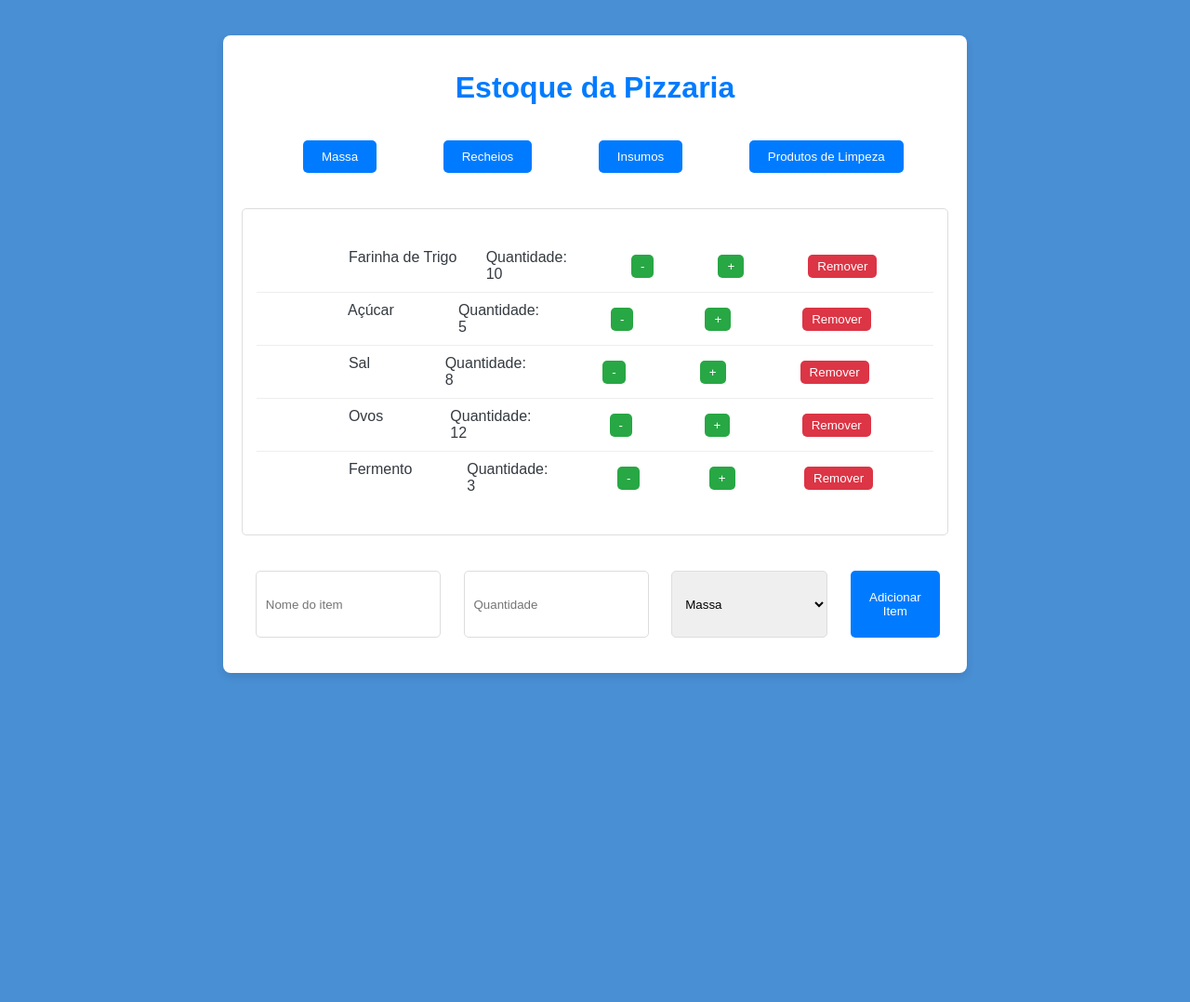
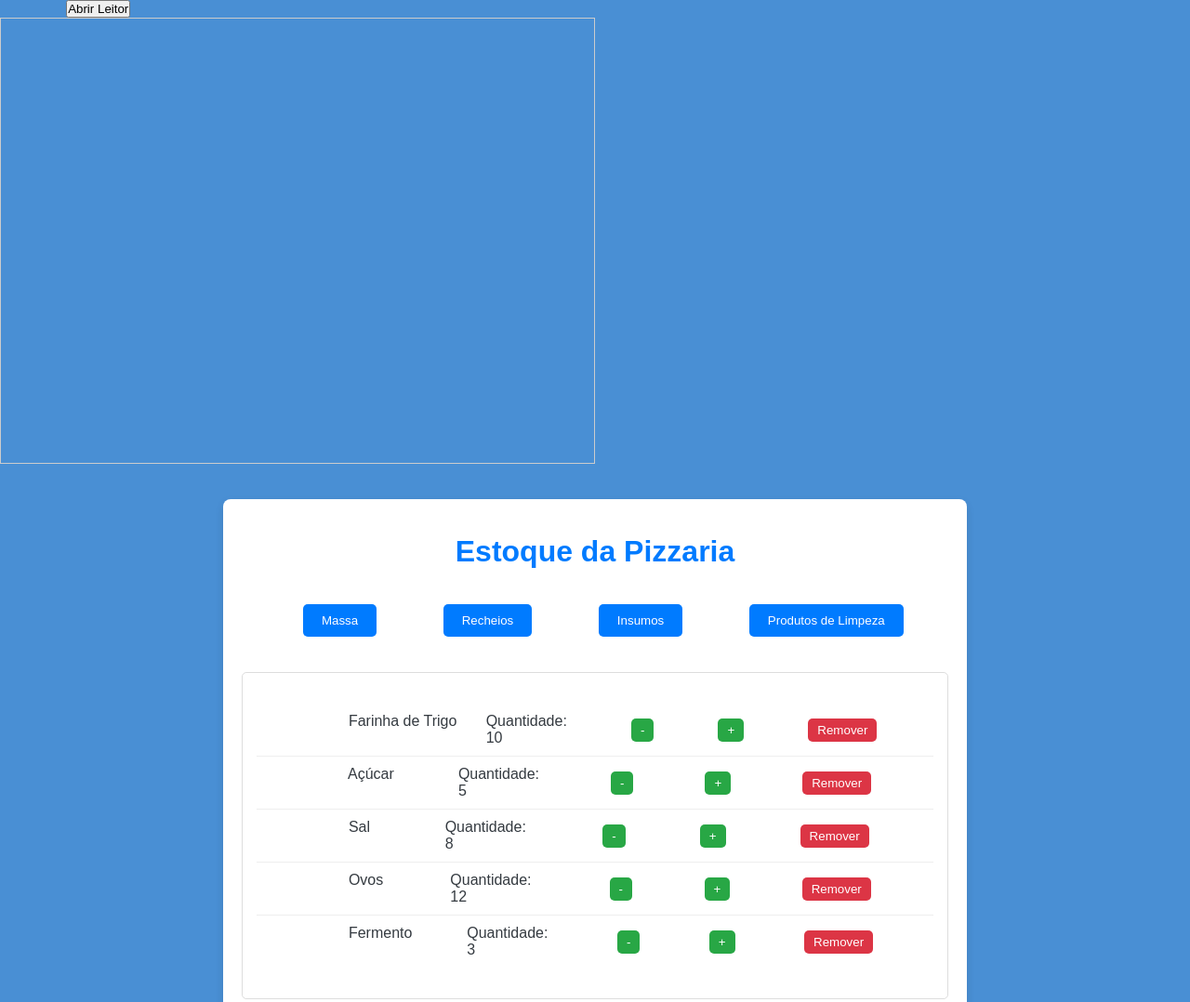
Before and after one commit to Redfield1302/estoquelocal, a plain HTML site: page index.html in a window 1280 px wide. Shown: the top 1078 px of the page at 93% size. Before the commit the page ends 800 px from the top, so only its background shows below. Drawn offline with Linux system fonts and the light colour scheme.

Commit message:
Update index.html

```diff
--- a/index.html
+++ b/index.html
@@ -7,6 +7,9 @@
     <link rel="stylesheet" href="butons.css">
 </head>
 <body>
+    <button id="leitor-btn">Abrir Leitor</button>
+<div id="video-container" style="width: 640px; height: 480px; border: 1px solid #ccc;"></div>
+
     <div class="container">
         <h1>Estoque da Pizzaria</h1>
         <div class="tabs">
@@ -152,5 +155,7 @@
         // Inicializa a página mostrando a aba "massa"
         showTab('massa');
     </script>
+<script src="https://cdnjs.cloudflare.com/ajax/libs/quagga/0.12.1/quagga.min.js"></script>
+
 </body>
 </html>
```
